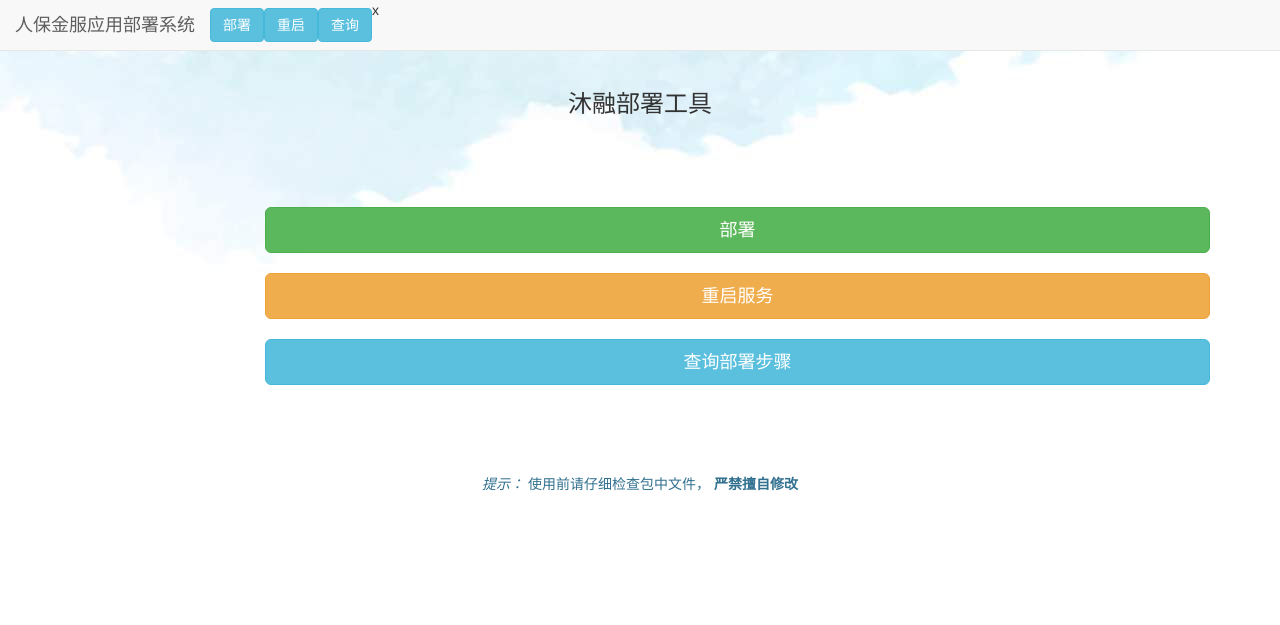
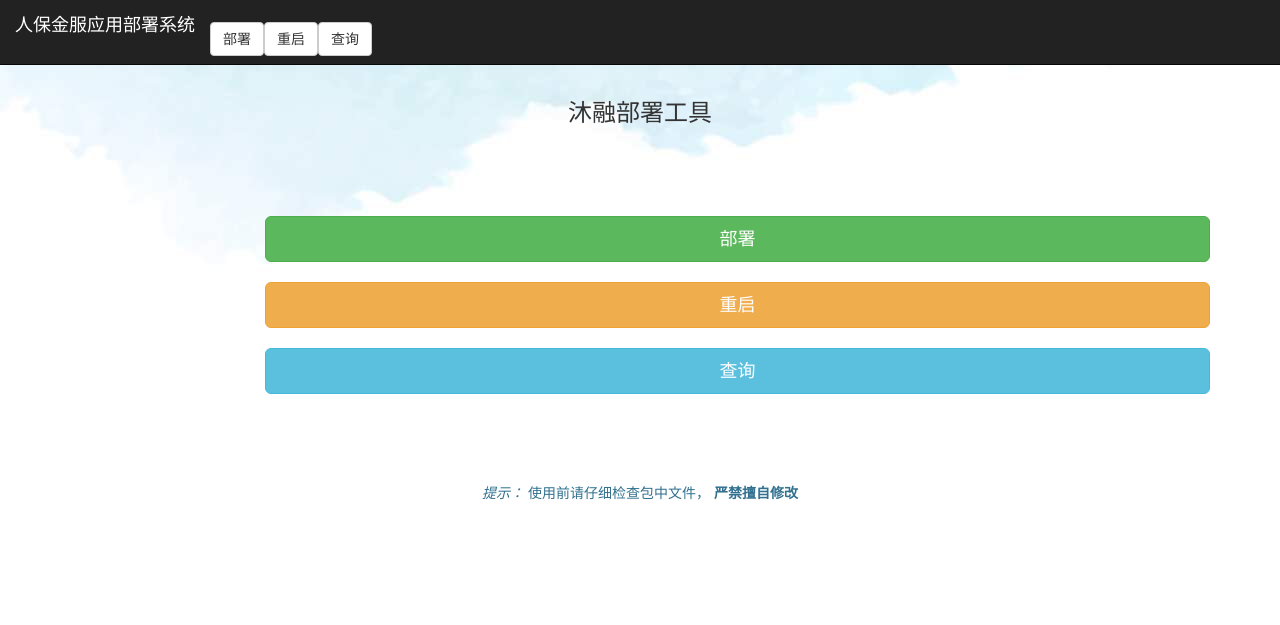
Before and after one commit to rivest829/DeploySystem, a Django app: template templates/deploy.html in a window 1280 px wide. Shown: the top 625 px of the page. Run offline with Django 3.2, Linux system fonts and the light colour scheme; the template is opened without the code that fills it, so the values that code supplies are empty; parts of the project's set-up code (start-up, migrations or seed data) failed here and were passed over; some libraries are stand-ins or nearby versions.

Commit message:
beta2.1.1 导航栏保持在最顶端，变成黑色

```diff
--- a/templates/base.html
+++ b/templates/base.html
@@ -11,7 +11,7 @@
 
 <!DOCTYPE html>
 <html lang="en">
-<nav class="navbar navbar-default navbar-static-top" role="navigation">
+<nav class="navbar navbar-inverse navbar-fixed-top" role="navigation">
     <div class="container-fluid">
     <div class="navbar-header">
         <a class="navbar-brand">人保金服应用部署系统</a>
@@ -20,11 +20,11 @@
         <form class="form-horizontal" role="form" action="/deploy/" method="post" enctype="multipart/form-data">
         <ul class="nav navbar-nav">
             <li class="active">
-                <input type="submit" value="部署" name="upload" class="btn btn-block btn-info navbar-btn">
+                <input type="submit" value="部署" name="upload" class="btn btn-block btn-default navbar-btn">
             </li>
-            <li><input type="submit" value="重启" name="execute" class="btn btn-block btn-info navbar-btn"></li>
-            <li><input type="submit" value="查询" name="stepResponse" class="btn btn-block btn-info navbar-btn"></li>
-        </ul>x
+            <li><input type="submit" value="重启" name="execute" class="btn btn-block btn-default navbar-btn"></li>
+            <li><input type="submit" value="查询" name="stepResponse" class="btn btn-block btn-default navbar-btn"></li>
+        </ul>
              </form>
     </div>
     </div>
--- a/templates/dellog.html
+++ b/templates/dellog.html
@@ -12,6 +12,7 @@
 {# Display a form #}
 <body background="/static/20171116192242.jpg">
 <div class="container">
+<br> <br> <br> <br>
     <div class="row clearfix">
         <div class="col-md-12 column">
             <h3 class="text-center">
--- a/templates/deploy.html
+++ b/templates/deploy.html
@@ -14,6 +14,7 @@
 <div class="container">
 	<div class="row clearfix">
 		<div class="col-md-12 column">
+            <br> <br> <br> <br>
             <h3 class="text-center">
 				沐融部署工具
 			</h3>
@@ -22,8 +23,8 @@
                 <div class="form-group" >
 					<div class="col-sm-offset-2 col-sm-10">
                         <input type="submit" value="部署" name="upload" class="btn btn-block btn-lg btn-success"></input> <br>
-                        <input type="submit" value="重启服务" name="execute" class="btn btn-lg btn-block btn-warning"></input> <br>
-                        <input type="submit" value="查询部署步骤" name="stepResponse" class="btn btn-lg btn-block btn-info"></input> <br>
+                        <input type="submit" value="重启" name="execute" class="btn btn-lg btn-block btn-warning"></input> <br>
+                        <input type="submit" value="查询" name="stepResponse" class="btn btn-lg btn-block btn-info"></input> <br>
 
 					</div>
 				</div>
--- a/templates/execute.html
+++ b/templates/execute.html
@@ -12,6 +12,7 @@
 <body background="/static/20171116192242.jpg">
 <div class="container">
     <div class="row clearfix">
+    <br> <br> <br> <br>
         <div class="col-md-12 column">
             <h3 class="text-center">
                 沐融部署工具
--- a/templates/resultDeploy.html
+++ b/templates/resultDeploy.html
@@ -11,10 +11,9 @@
 {% block page-content %}
 <body background="/static/20171116192242.jpg">
 <div class="container">
+<br> <br> <br> <br>
     <div class="row clearfix">
         <div class="col-md-12 column">
-
-
             {% for row in  result %}
                 {{ row }}<br>
             {% endfor %}
--- a/templates/stepCallback.html
+++ b/templates/stepCallback.html
@@ -12,6 +12,7 @@
 <body>
 <div class="container">
     <div class="row clearfix">
+    <br> <br> <br> <br>
         <div class="col-md-12 column">
             <br>
             <form action="/upload/" method="get" role="form">
--- a/templates/stepResponse.html
+++ b/templates/stepResponse.html
@@ -14,6 +14,7 @@
 <div class="container">
     <div class="row clearfix">
         <div class="col-md-12 column">
+            <br> <br> <br> <br>
             <h3 class="text-center">
                 沐融查部署步骤
             </h3>
--- a/templates/touch.html
+++ b/templates/touch.html
@@ -14,6 +14,7 @@
 <div class="container">
     <div class="row clearfix">
         <div class="col-md-12 column">
+        <br> <br> <br> <br>
             <h3 class="text-center">
                 沐融touch工具
             </h3>
--- a/templates/upload.html
+++ b/templates/upload.html
@@ -15,6 +15,7 @@
 <div class="container">
     <div class="row clearfix">
         <div class="col-md-12 column">
+        <br> <br> <br> <br>
             <h3 class="text-center">
                 沐融部署工具
             </h3>
```
